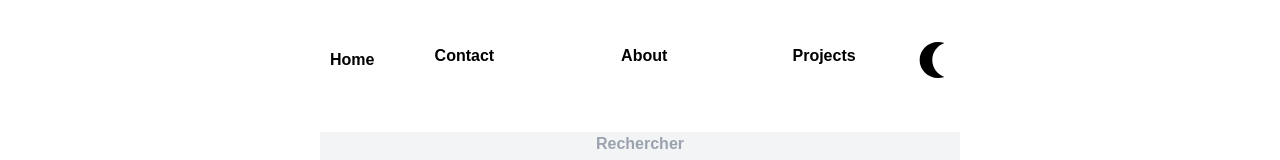
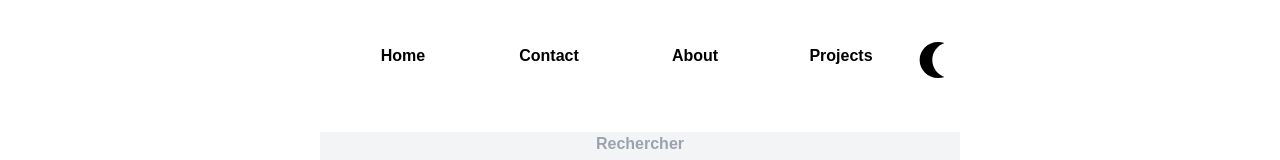
Before and after one commit to Brdlucas/portfolio, a Next.js app: page /page/projects in a window 1280 px wide. Shown: the top 160 px of the page. Built offline with nearby package versions, Linux system fonts and the light colour scheme; no server answers; the database is empty.

Commit message:
Ajout css Link Home

```diff
--- a/src/app/components/header.tsx
+++ b/src/app/components/header.tsx
@@ -10,7 +10,7 @@ const Header = () => {
   return (
     <header className='max-2xl:h-[120px] md:h-[100px]'>
       <nav className='max-2xl:text-center max-2xl:p-[10px] font-bold 2xl:absolute max-lg:w-[70%] m-auto max-2xl:w-[50%]  md:flex md:flex-row 2xl:w-[30%] md:right-[250px] md:mt-8 items-center md:place-content-around'>
-        {pathname === '/' ? null : <Link href={'/'}>Home</Link>}
+        {pathname === '/' ? null : <Link href={'/'} className='block max-2xl:mb-[10px] max-2xl:w-[50%] max-2xl:m-auto'>Home</Link>}
         <Link href='/contact' className='block max-2xl:mb-[10px] max-2xl:w-[50%] max-2xl:m-auto'>Contact</Link>
         <Link href='/page/about' className='block max-2xl:mb-[10px] max-2xl:w-[50%] max-2xl:m-auto'>About</Link>
         <Link href='/page/projects' className='block max-2xl:mb-[10px] max-2xl:w-[50%] max-2xl:m-auto'>Projects</Link>
```
